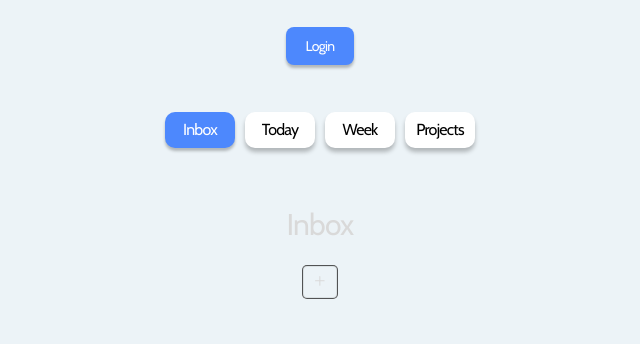
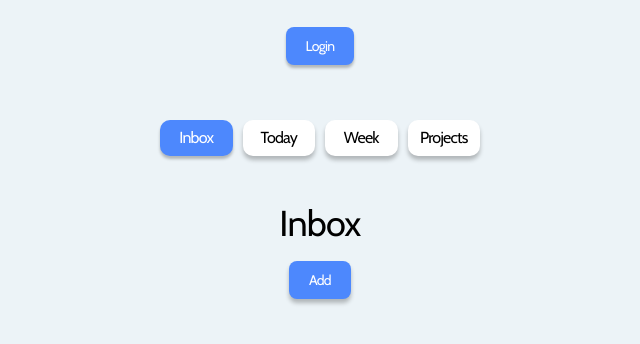
Before and after one commit to j-mcQueen/tasklister, a React (Create React App) app: page / in a window 1280 px wide. Shown: the top 344 px of the page, without its empty margins (320-960 px from the left). Built offline with nearby package versions, Linux system fonts and the light colour scheme; the HTML template or start-up script is replaced by a standard one.

Commit message:
Update arena semantics and add task modal styles

```diff
--- a/src/App.css
+++ b/src/App.css
@@ -18,6 +18,7 @@
 
 .App {
   display: grid;
+  align-items: center;
   grid-template-areas:
     "header header"
     "sidebar sidebar"
@@ -36,12 +37,6 @@ header {
   align-items: center;
   z-index: 1;
   width: 100%;
-}
-
-.project-btns {
-  display: flex;
-  justify-content: center;
-  gap: 20px;
 }
 
 input, select {
@@ -75,6 +70,7 @@ input, select {
   border: 1px solid rgba(77, 136, 253, 0.5);
   border-radius: 5px;
   height: 25px;
+  padding: 0;
 }
 
 .modal input:focus {
@@ -88,21 +84,6 @@ form {
 
 .add span {
   color: var(--lighter);
-}
-
-.plus {
-  font-size: 20px;
-  padding: 5px 10px;
-  border: none;
-  border-radius: 5px;
-  box-shadow: 0 0 1px 1px #424242 inset;
-  background: none;
-  transition: 0.3s ease;
-}
-
-.plus:hover {
-  background-color: #656565;
-  cursor: pointer;
 }
 
 button {
@@ -124,12 +105,8 @@ button:hover {
   background-color: #FD4D4D;
 }
 
-.confirm {
-  border: 1px solid green;
-}
-
-.confirm:hover {
-  background-color: green;
+.green {
+  background-color: #378E37;
 }
 
 header {
--- a/src/components/arena/Arena.js
+++ b/src/components/arena/Arena.js
@@ -47,18 +47,11 @@ export default function Arena({ category, task, setTask }) {
             <div className="add">
                 <button
                     type="button"
-                    className="plus"
+                    className="blue"
                     disabled={task}
                     onClick={() => setTask(!task)}
                 >
-                    <svg
-                        xmlns="http://www.w3.org/2000/svg"
-                        viewBox="0 0 24 24">
-                            <path
-                                fillRule="evenodd"
-                                d="M11.75 4.5a.75.75 0 01.75.75V11h5.75a.75.75 0 010 1.5H12.5v5.75a.75.75 0 01-1.5 0V12.5H5.25a.75.75 0 010-1.5H11V5.25a.75.75 0 01.75-.75z">
-                            </path>
-                    </svg>
+                    Add
                 </button>
             </div>
 
@@ -66,13 +59,11 @@ export default function Arena({ category, task, setTask }) {
                 <ul id="task-list">
                     {tasks.map(t => (
                         <li key={t.id}>
-                            <div className="task-entry">
-                                <Task
-                                    task={t}
-                                    editTask={editTask}
-                                    deleteTask={deleteTask}
-                                />
-                            </div>
+                            <Task
+                                task={t}
+                                editTask={editTask}
+                                deleteTask={deleteTask}
+                            />
                         </li>
                     )
                     )}
--- a/src/components/arena/NewTask.js
+++ b/src/components/arena/NewTask.js
@@ -8,7 +8,9 @@ export default function NewTask({...props}) {
     return (
         <div className="modal">
             <form className="add-task">
+                <div className="fields">
                     <fieldset>
+                        <div>
                             <label htmlFor="task-title">Title</label>
                             <input
                                 required
@@ -16,12 +18,13 @@ export default function NewTask({...props}) {
                                 id="task-title"
                                 onChange={e => {
                                     setTaskTitle(e.target.value);
-                        }
-
-                        }/>
+                                }}
+                            />
+                        </div>
                     </fieldset>
 
                     <fieldset>
+                        <div>
                             <label htmlFor="due">Due Date</label>
                             <input
                                 required
@@ -29,10 +32,13 @@ export default function NewTask({...props}) {
                                 id="due"
                                 onChange={e =>
                                     setTaskDate(e.target.value)
-                        }/>
+                                }
+                            />
+                        </div>
                     </fieldset>
 
                     <fieldset>
+                        <div>
                             <label htmlFor="prio">Priority</label>
                             <select
                                 name="prio"
@@ -46,11 +52,13 @@ export default function NewTask({...props}) {
                                 <option value="medium">Medium</option>
                                 <option value="low">Low</option>
                             </select>
+                        </div>
                     </fieldset>
+                </div>
 
                 <div className="project-btns">
                     <button
-                        className="confirm"
+                        className="green"
                         type="submit"
                         onClick={() => {
                             props.addTask({taskTitle, taskDate, taskPrio});
@@ -61,7 +69,7 @@ export default function NewTask({...props}) {
                     </button>
 
                     <button
-                        className="cancel"
+                        className="red"
                         type="button"
                         onClick={() => props.setTask(!props.task)}
                     >
--- a/src/components/arena/Task.js
+++ b/src/components/arena/Task.js
@@ -34,18 +34,6 @@ export default function Task({task, editTask, deleteTask}) {
                         <svg
                             className="complete icon"
                             onClick={() =>  setEditActive(false) }
-                            xmlns="http://www.w3.org/2000/svg"
-                            viewBox="0 0 16 16">
-                                <path
-                                    fillRule="evenodd"
-                                    d="M1.5 8a6.5 6.5 0 1113 0 6.5 6.5 0 01-13 0zM0 8a8 8 0 1116 0A8 8 0 010 8zm11.78-1.72a.75.75 0 00-1.06-1.06L6.75 9.19 5.28 7.72a.75.75 0 00-1.06 1.06l2 2a.75.75 0 001.06 0l4.5-4.5z">
-                                </path>
-                        </svg>
-                    </div>
-                    <div>
-                        <svg
-                            className="remove icon"
-                            onClick={() => { deleteTask(task.id) }}
                             xmlns="http://www.w3.org/2000/svg"
                             viewBox="0 0 16 16">
                                 <path
--- a/src/components/arena/arena.css
+++ b/src/components/arena/arena.css
@@ -1,23 +1,62 @@
 #arena {
-    --arenaGap: 25px;
     display: flex;
     flex-direction: column;
     align-items: center;
-    gap: var(--arenaGap);
+    gap: 20px;
     height: 100%;
     width: 100%;
 }
 
 #arena h1 {
-    color: #d9d9d9;
-    font-size: 30px;
+    color: var(--blk);
+    font-size: 36px;
     width: 100%;
     text-align: center;
-    margin-top: var(--arenaGap);
+    margin-top: 20px;
+}
+
+.add > .blue {
+    padding: 10px 20px;
+    border-radius: 8px;
+    color: var(--wht);
+    box-shadow: 0 4px 4px 0 rgba(0, 0, 0, 0.25);
+}
+
+.add > .blue:hover {
+    transform: translateX(5px);
 }
 
 #arena .modal {
     top: 30%;
+}
+
+.add-task > .fields {
+    display: flex;
+    flex-direction: column;
+    gap: 10px;
+    padding: 30px;
+}
+
+fieldset div {
+    width: 100%;
+}
+
+.project-btns {
+    display: flex;
+}
+
+.project-btns > button {
+    color: var(--wht);
+    width: 100%;
+    padding: 20px;
+}
+
+.project-btns > button:nth-child(1) {
+    border-radius: 0 0 0 10px;
+}
+
+.project-btns > button:nth-child(2) {
+    border-radius: 0 0 10px 0;
 }
 
 #tasks {
@@ -42,14 +81,17 @@
     border-bottom: 1px solid var(--lighter);
 }
 
+#task-title {
+    padding-left: 5px;
+}
+
 .add-task select {
-    font-family: "Inter";
-    border: 1px solid #d9d9d9;
+    border: 1px solid rgba(77, 136, 253, 0.5);
     border-radius: 5px;
-    color: #d9d9d9;
+    color: rgba(0, 0, 0, 0.25);
     background-color: inherit;
     height: 25px;
-    width: 100%;
+    padding: 0 5px;
 }
 
 .options {
--- a/src/components/sidebar/Sidebar.js
+++ b/src/components/sidebar/Sidebar.js
@@ -1,5 +1,4 @@
 import "./sidebar.css";
-import "./categories.css";
 import "./projects.css";
 import Categories from "./Categories";
 
--- a/src/components/sidebar/sidebar.css
+++ b/src/components/sidebar/sidebar.css
@@ -1,6 +1,5 @@
 #sidebar {
     color: var(--blk);
-    padding: 20px;
 }
 
 #categories, #projects {
```
Also changed, not shown: src/components/sidebar/categories.css (deleted). Lines whose indentation alone changed are shown as unchanged.
